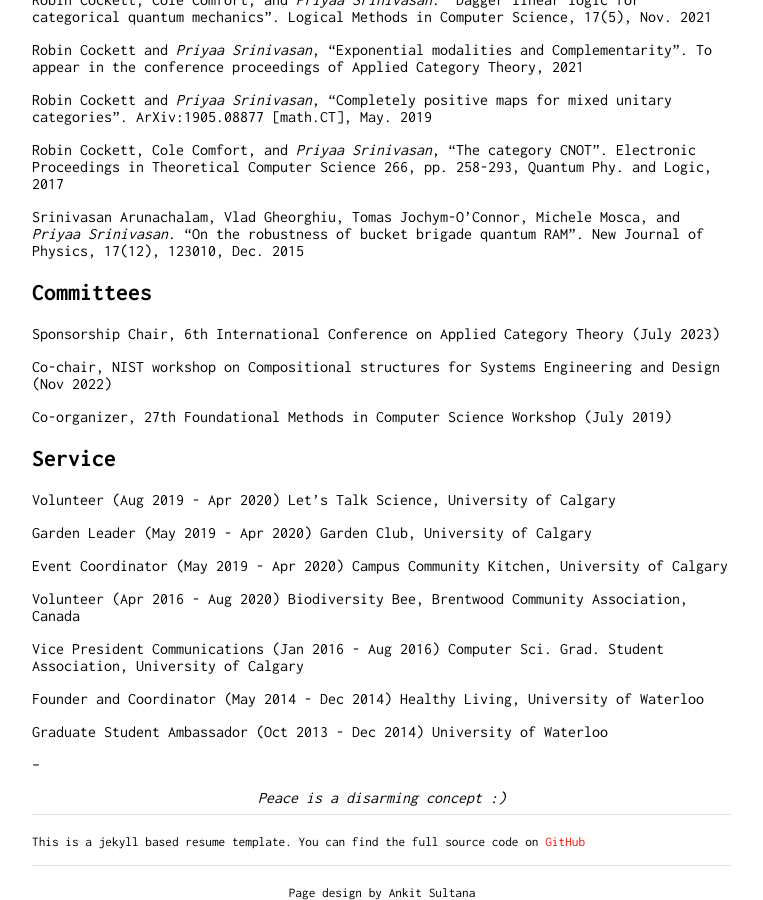
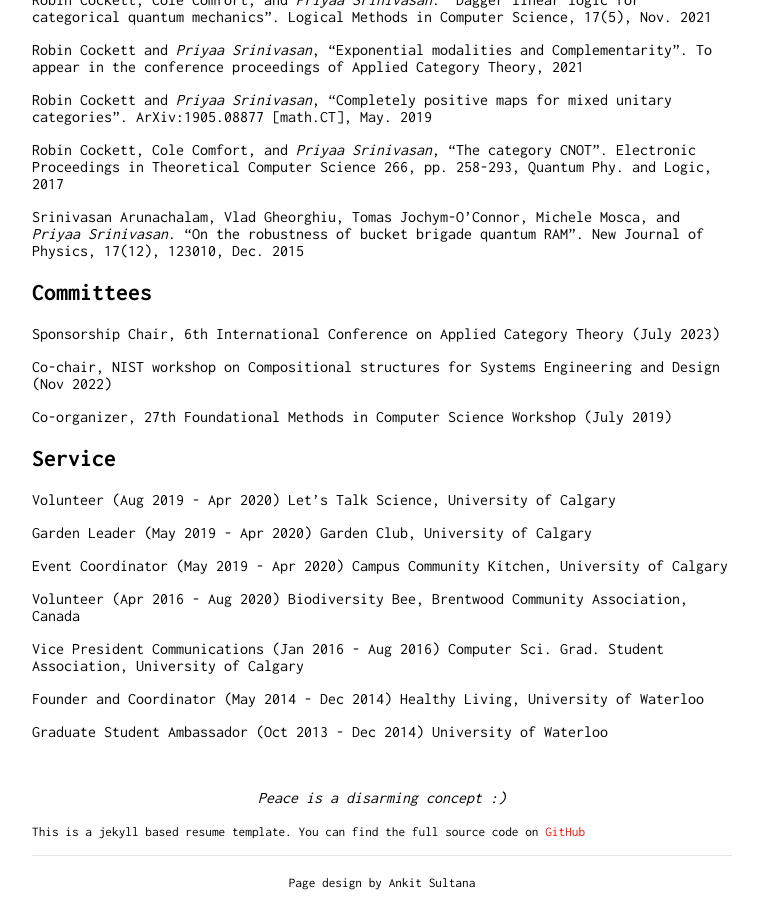
Before and after one commit to priyaasrini/priyaasrini.github.io, a Jekyll site: the page built from index.md, in a window 1280 px wide and 900 px high, scrolled down 1021 px. Shown: the whole window, without its empty margins (258-1021 px from the left). Built offline with Jekyll 4.4.1, drawn with Linux system fonts in a browser that asks for light colours; our own code applies the rules of GitHub Pages for plain Markdown files.

Commit message:
more peace

```diff
--- a/index.md
+++ b/index.md
@@ -73,7 +73,7 @@ Founder and Coordinator (May 2014 - Dec 2014) Healthy Living, University of Wate
 
 Graduate Student Ambassador (Oct 2013 - Dec 2014) University of Waterloo
 
---
+<br>
 
 <center> <i> Peace is a disarming concept :) </i> </center>
 
@@ -91,6 +91,4 @@ Year | Award | Category
 
 Here is a horizontal rule -->
 
----
-
 <small> This is a jekyll based resume template. You can find the full source code on [GitHub](https://github.com/bk2dcradle/researcher) </small>
```
